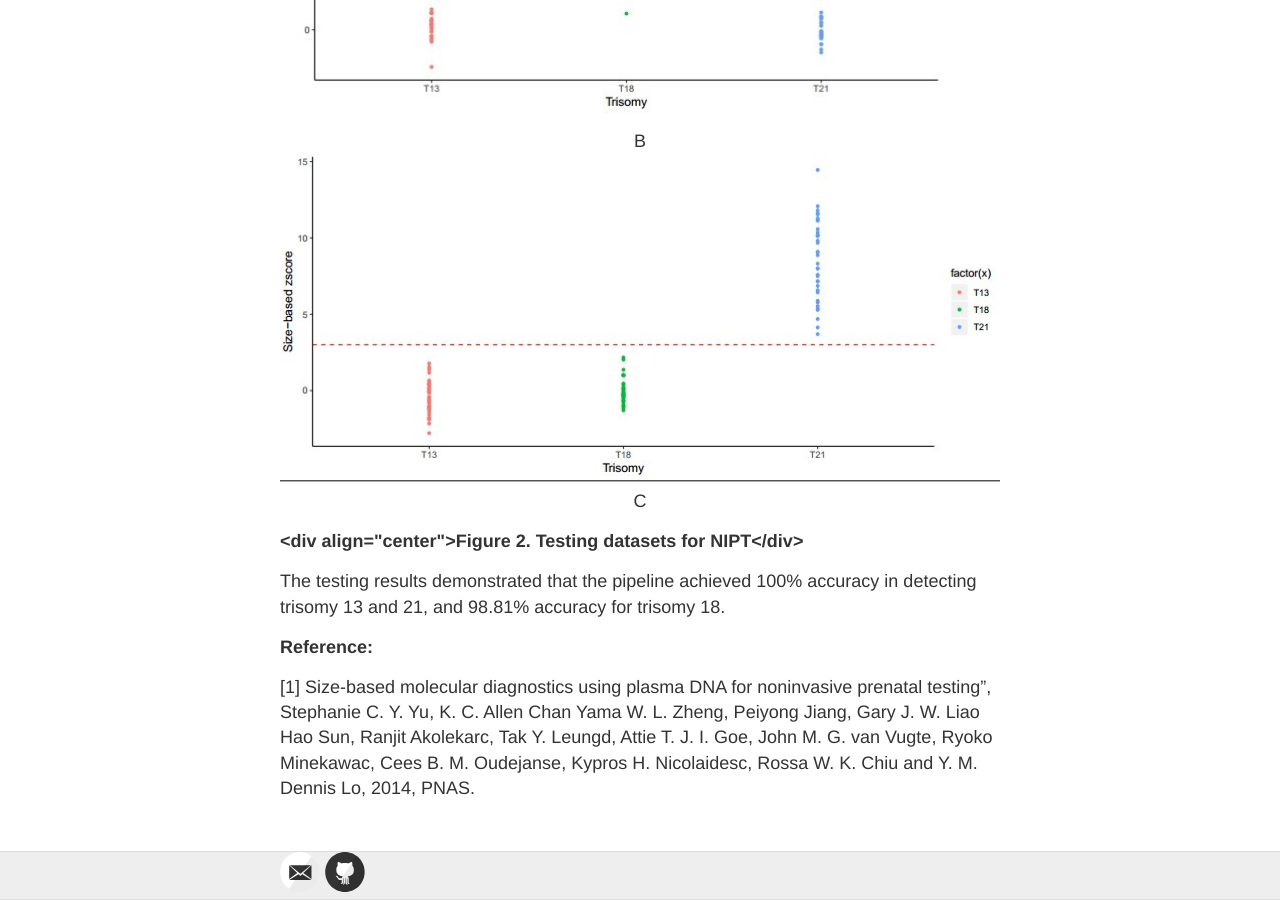
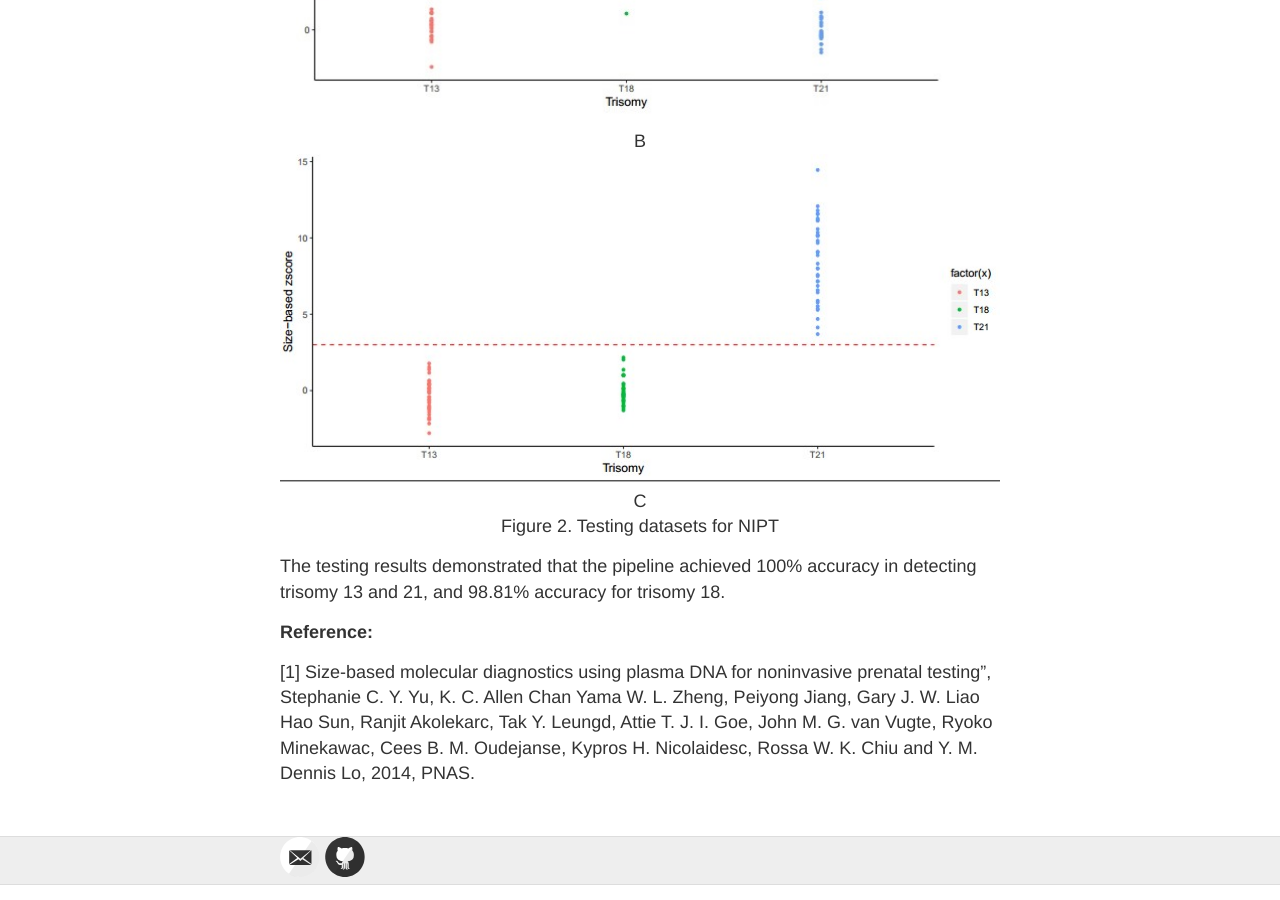
Before and after one commit to vanngocthuyla/Data_Analysis, a Jekyll site: the page built from pages/sequencing/NIPT.md, in a window 1280 px wide and 900 px high, scrolled down 1610 px. Built offline with Jekyll 4.4.1, drawn with Linux system fonts in a browser that asks for light colours; our own code applies the rules of GitHub Pages for plain Markdown files.

Commit message:
Update NIPT.md

```diff
--- a/pages/sequencing/NIPT.md
+++ b/pages/sequencing/NIPT.md
@@ -15,7 +15,7 @@ Testing datasets, drawn from the research by Stephanie C. Yu, comprised 21 cases
 
 <div align="center"> <img src='https://vanngocthuyla.github.io/Data_Analysis/images/sequencing/NIPT_T21.jpg' width="800"> </div>
 <div align="center">C</div>
-**<div align="center">Figure 2. Testing datasets for NIPT</div>**
+<div align="center">Figure 2. Testing datasets for NIPT</div>
 
 The testing results demonstrated that the pipeline achieved 100% accuracy in detecting trisomy 13 and 21, and 98.81% accuracy for trisomy 18.
 
```
